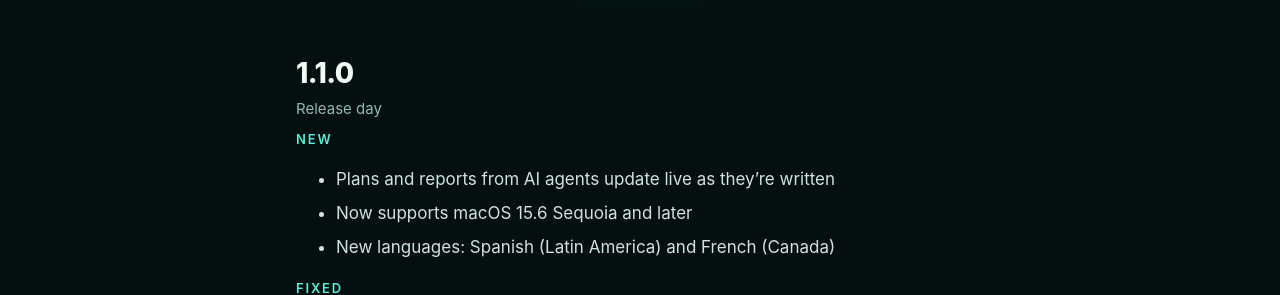
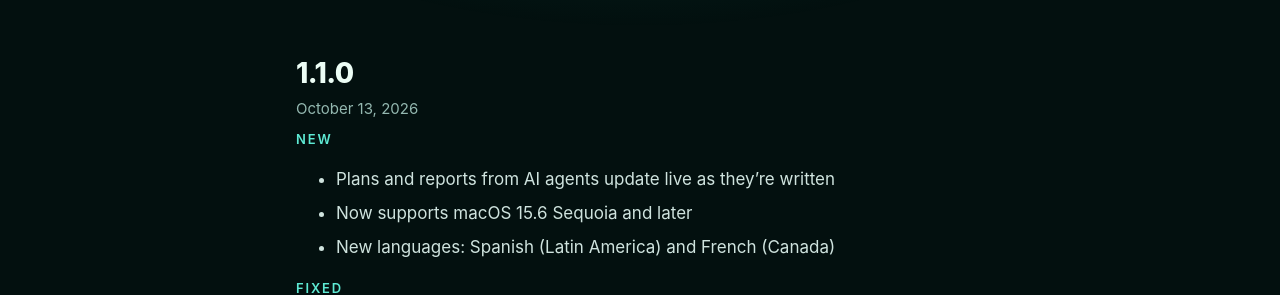
Before and after one commit to SKemenov/skemenov.github.io, a Jekyll site: the page built from docs/md/changes/index.md, in a window 1280 px wide and 900 px high. Shown: the part 255-550 px from the top of the window. Built offline with Jekyll 4.4.1, drawn with Linux system fonts in a browser that asks for light colours.

Commit message:
docs(md): date the 1.1.0 changelog entry

```diff
--- a/docs/md/changes/index.md
+++ b/docs/md/changes/index.md
@@ -15,7 +15,7 @@ Every release and what changed in it, newest first.
 
 ## 1.1.0
 
-Release day
+October 13, 2026
 {: .meta}
 
 NEW
```
